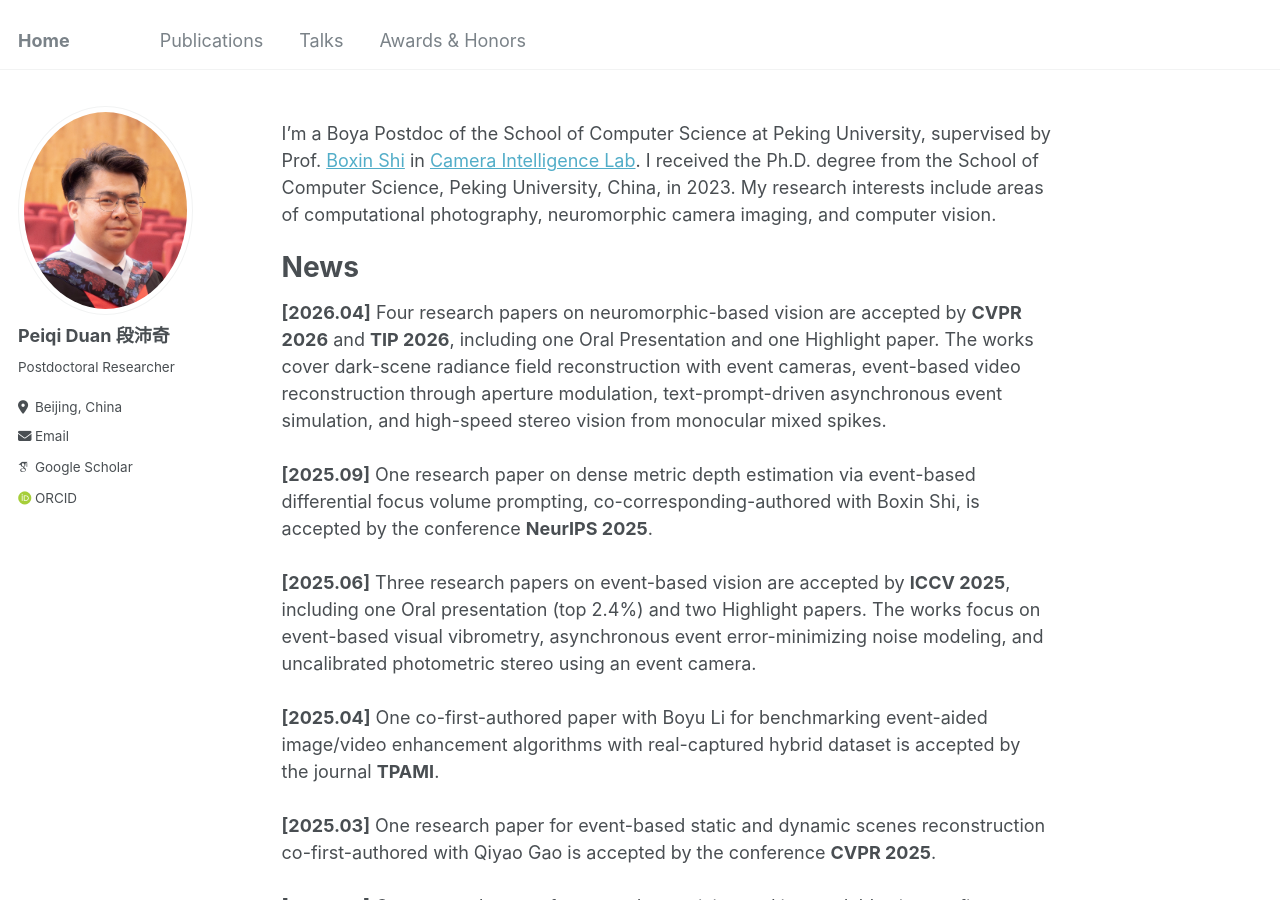
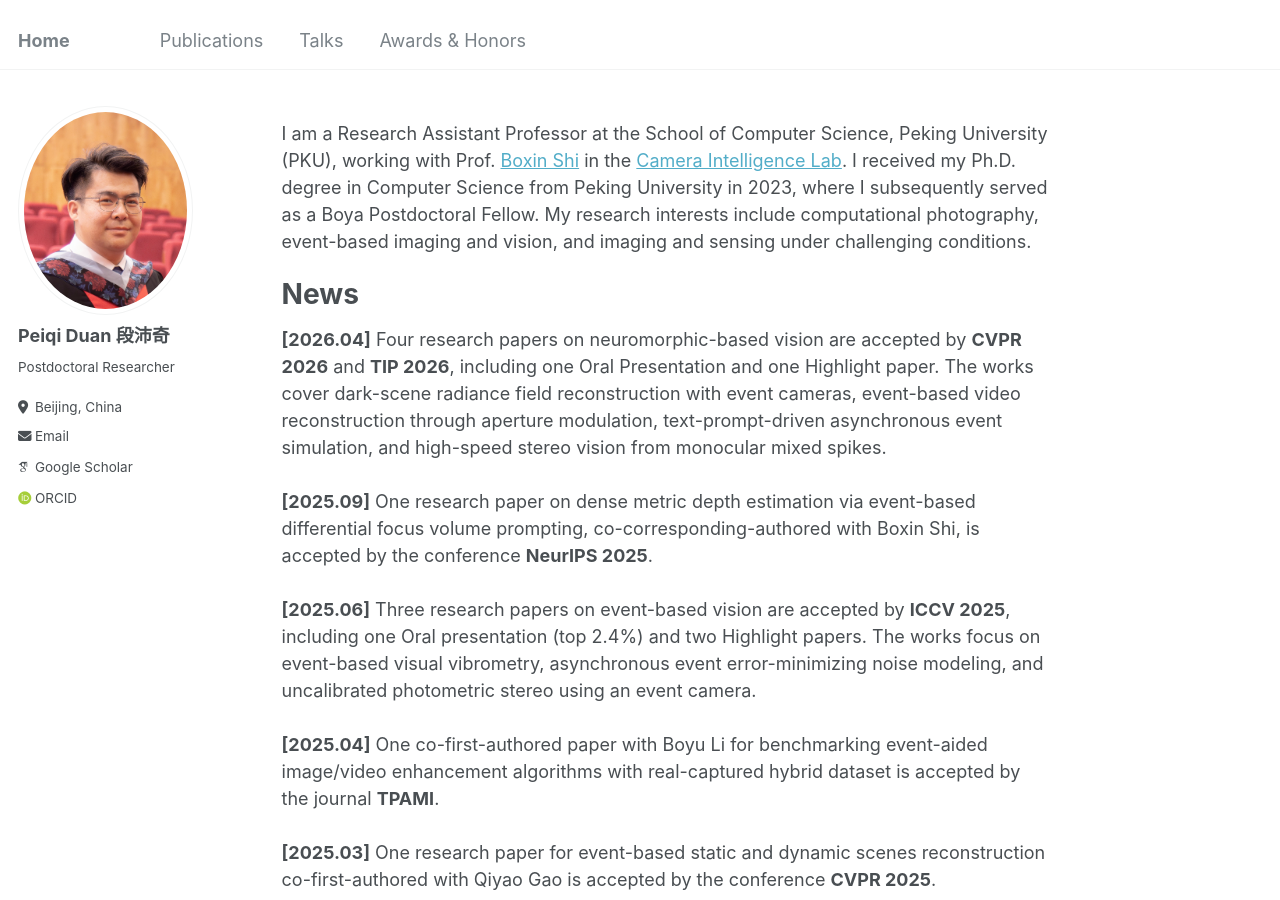
Before and after one commit to peiqi-duan/peiqi-duan.github.io, a Jekyll site: the page built from _pages/about.md, in a window 1280 px wide and 900 px high. Built offline with Jekyll 4.4.1, drawn with Linux system fonts in a browser that asks for light colours; some web fonts are replaced.

Commit message:
Update about.md

```diff
--- a/_pages/about.md
+++ b/_pages/about.md
@@ -7,7 +7,7 @@ redirect_from:
   - /about.html
 ---
 
-I'm a Boya Postdoc of the School of Computer Science at Peking University, supervised by Prof. <a href="https://scholar.google.com/citations?hl=zh-CN&user=K1LjZxcAAAAJ">Boxin Shi</a> in <a href="https://camera.pku.edu.cn">Camera Intelligence Lab</a>. I received the Ph.D. degree from the School of Computer Science, Peking University, China, in 2023. My research interests include areas of computational photography, neuromorphic camera imaging, and computer vision.
+I am a Research Assistant Professor at the School of Computer Science, Peking University (PKU), working with Prof. <a href="https://scholar.google.com/citations?hl=zh-CN&user=K1LjZxcAAAAJ">Boxin Shi</a> in the <a href="https://camera.pku.edu.cn">Camera Intelligence Lab</a>. I received my Ph.D. degree in Computer Science from Peking University in 2023, where I subsequently served as a Boya Postdoctoral Fellow. My research interests include computational photography, event-based imaging and vision, and imaging and sensing under challenging conditions.
 
 News
 ======
```
